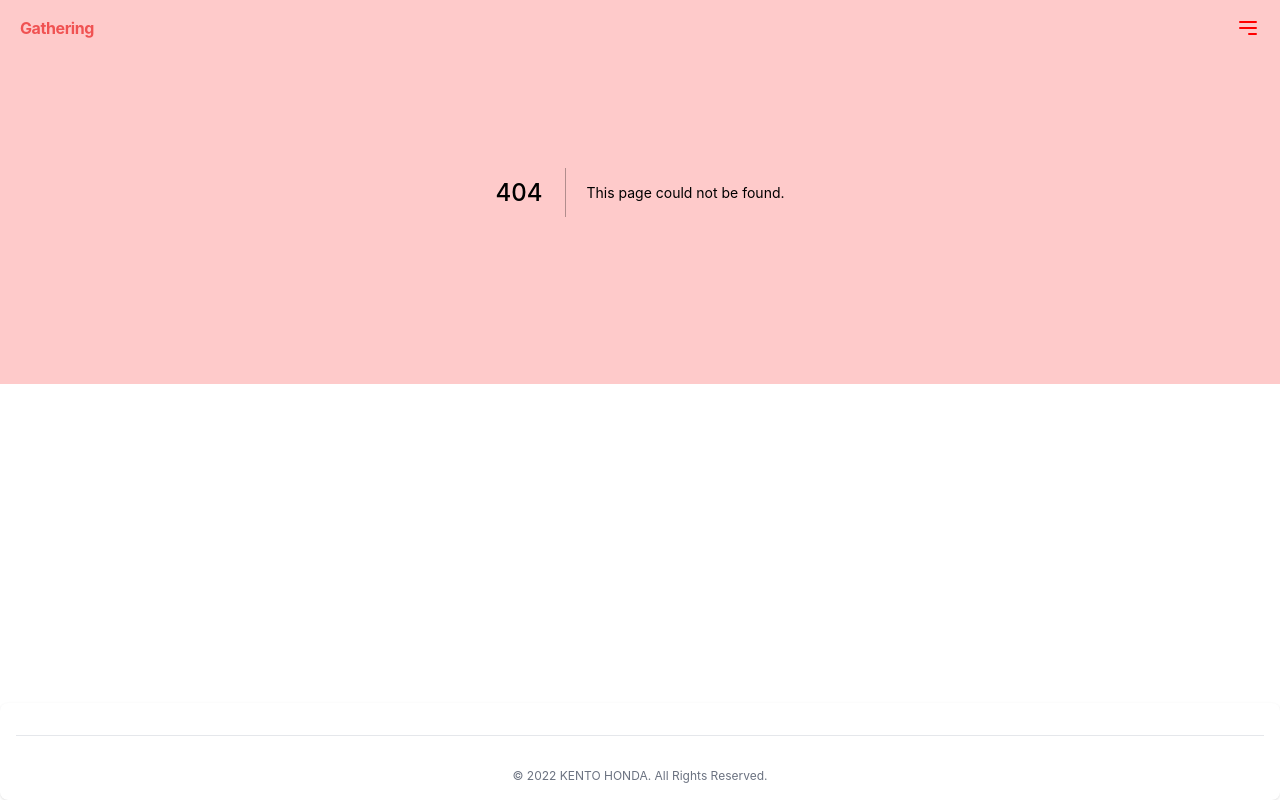
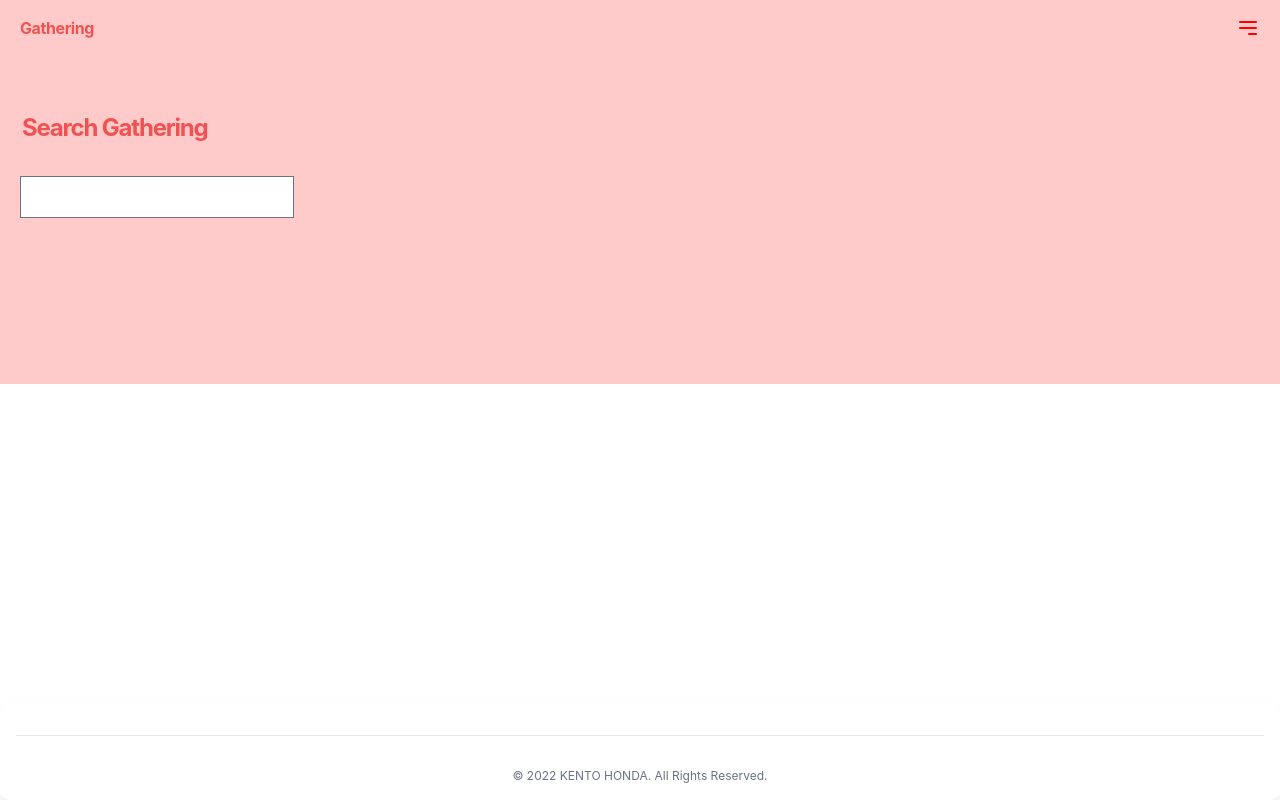
Before and after one commit to keento0809/gathering, a Next.js app in the folder frontend/: page /search in a window 1280 px wide. Before the commit this address had no page. Built offline with nearby package versions, Linux system fonts and the light colour scheme.

Commit message:
Add responsible design (768px)

```diff
--- a/frontend/components/List/HostGathering.tsx
+++ b/frontend/components/List/HostGathering.tsx
@@ -6,7 +6,7 @@ const HostGathering = ({ data }: GatheringsArrayType) => {
   const [maxHeight, setMaxHeight] = useState(590);
   const upcomingList = data.map((gathering) => {
     return (
-      <li key={gathering._id} className="min-w-374">
+      <li key={gathering._id} className="min-w-374 md:min-w-0 md:basis-350">
         <GatheringCard gathering={gathering} />
       </li>
     );
@@ -20,7 +20,7 @@ const HostGathering = ({ data }: GatheringsArrayType) => {
 
   return (
     <ul
-      className="flex text-xl mt-3 overflow-scroll"
+      className="flex text-xl mt-3 overflow-scroll md:flex md:justify-between"
       style={{ maxHeight: `${maxHeight}px` }}
     >
       {upcomingList}
--- a/frontend/components/List/UpcomingGathering.tsx
+++ b/frontend/components/List/UpcomingGathering.tsx
@@ -6,7 +6,7 @@ const UpcomingGathering = ({ data }: GatheringsArrayType) => {
   const [maxHeight, setMaxHeight] = useState(590);
   const upcomingList = data.map((gathering) => {
     return (
-      <li key={gathering._id} className="min-w-374">
+      <li key={gathering._id} className="min-w-374 md:min-w-0 md:basis-350">
         <GatheringCard gathering={gathering} />
       </li>
     );
@@ -20,7 +20,7 @@ const UpcomingGathering = ({ data }: GatheringsArrayType) => {
 
   return (
     <ul
-      className="text-xl mt-3 overflow-scroll"
+      className="text-xl mt-3 overflow-scroll md:flex md:justify-between"
       style={{ maxHeight: `${maxHeight}px` }}
     >
       {upcomingList}
--- a/frontend/components/NavMenu/NavMenu.tsx
+++ b/frontend/components/NavMenu/NavMenu.tsx
@@ -21,7 +21,7 @@ const NavMenu = () => {
         </li>
         <hr />
         <li className="py-3 pl-0.5">
-          <Link href={"/"}>Find Gathering</Link>
+          <Link href={"/search"}>Find Gathering</Link>
         </li>
         <hr />
         <li className="py-3 pl-0.5">
--- /dev/null
+++ b/frontend/pages/search/index.tsx
@@ -0,0 +1,17 @@
+import React from "react";
+import Wrapper from "../../components/Wrapper/Wrapper";
+
+const SearchGathering = () => {
+  return (
+    <Wrapper>
+      <h2 className="text-2xl pl-0.5 font-bold tracking-tighter text-left text-red-500 dark:text-red-400">
+        Search Gathering
+      </h2>
+      <div className="explanations py-8">
+        <input type="text" />
+      </div>
+    </Wrapper>
+  );
+};
+
+export default SearchGathering;
--- a/frontend/tailwind.config.js
+++ b/frontend/tailwind.config.js
@@ -36,6 +36,9 @@ module.exports = {
         550: "550px",
         580: "580px",
       },
+      flexBasis: {
+        350: "350px",
+      },
     },
   },
   plugins: [require("flowbite/plugin")],
```
